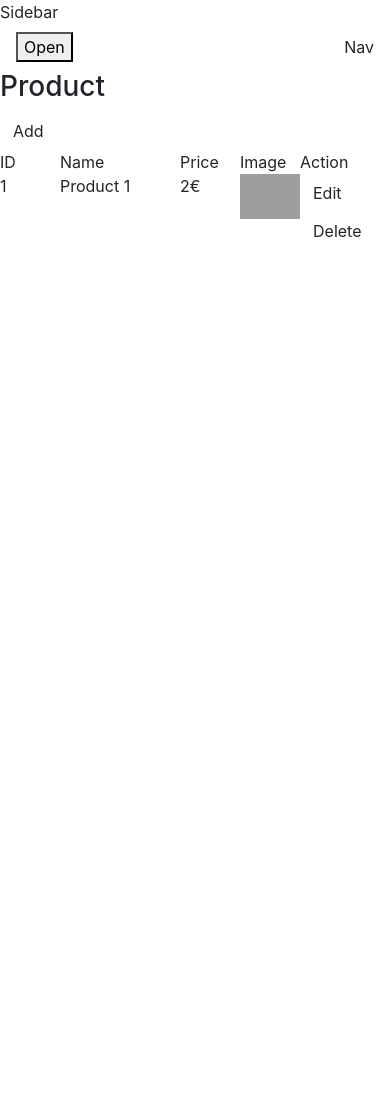
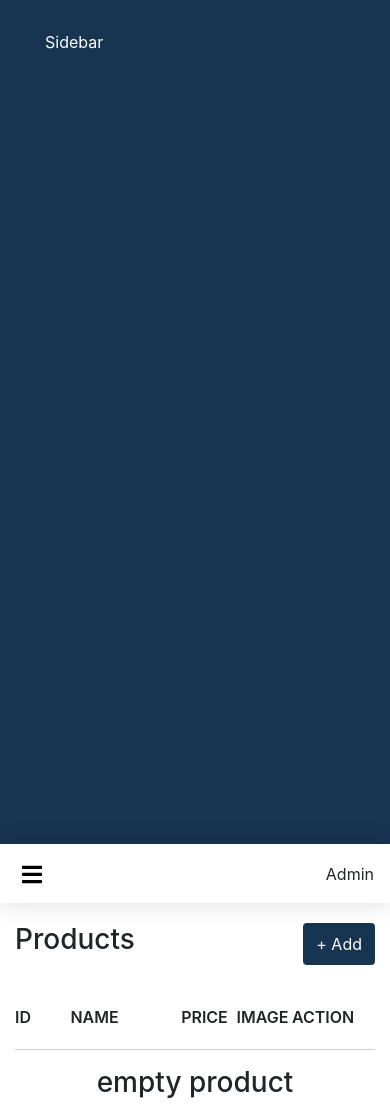
Before and after one commit to JadenHa30/Shopping, a React (Create React App) app: page / in a window 390 px wide. Before the commit the page ends 844 px from the top, so only its background shows below. Built offline with nearby package versions, Linux system fonts and the light colour scheme; grey boxes are pictures that could not be loaded.

Commit message:
render & add form

```diff
--- a/src/App.js
+++ b/src/App.js
@@ -1,5 +1,4 @@
 import React from 'react';
-import logo from './logo.svg';
 import './App.css';
 import ShoppingAdmin from './components/ShoppingAdmin';
 
--- a/src/admin.scss
+++ /dev/null
@@ -1,12 +0,0 @@
-$primary-color: red;
-
-.table-headers,
-.table-rows {
-  display: grid;
-  grid-template-columns: 1fr 2fr 1fr 1fr 1.5fr;
-  .table-cell {
-    img {
-      width: 100%;
-    }
-  }
-}
--- /dev/null
+++ b/src/assets/icons/bar-solid.js
@@ -0,0 +1,9 @@
+import React from 'react'
+
+export default function BarsSolid(props) {
+    return (
+        <>
+            <svg aria-hidden="true" focusable="false" data-prefix="fas" data-icon="bars" class="svg-inline--fa fa-bars fa-w-14" role="img" xmlns="http://www.w3.org/2000/svg" viewBox="0 0 448 512"><path fill="currentColor" d="M16 132h416c8.837 0 16-7.163 16-16V76c0-8.837-7.163-16-16-16H16C7.163 60 0 67.163 0 76v40c0 8.837 7.163 16 16 16zm0 160h416c8.837 0 16-7.163 16-16v-40c0-8.837-7.163-16-16-16H16c-8.837 0-16 7.163-16 16v40c0 8.837 7.163 16 16 16zm0 160h416c8.837 0 16-7.163 16-16v-40c0-8.837-7.163-16-16-16H16c-8.837 0-16 7.163-16 16v40c0 8.837 7.163 16 16 16z"></path></svg>
+        </>
+    )
+}
--- /dev/null
+++ b/src/assets/style/admin.scss
@@ -0,0 +1,98 @@
+@import "./variable.scss";
+
+.table-headers,
+.table-rows {
+  display: grid;
+  grid-template-columns: 1fr 2fr 1fr 1fr 1.5fr;
+  .table-cell {
+    img {
+      width: 100%;
+    }
+  }
+}
+.modal {
+  position: fixed;
+  top: 0;
+  left: 0;
+  background: rgba(0, 0, 0, 0.5);
+  height: 100vh;
+  width: 100wh;
+  display: flex;
+  justify-content: center;
+  align-items: center;
+
+  .content {
+    position: relative;
+    width: 50%;
+    height: 50%;
+    background: #fff;
+    .close {
+      position: absolute;
+      top: 20px;
+      right: 20px;
+    }
+  }
+}
+
+.primary-btn {
+  background: $primary;
+  color: white;
+  &:hover {
+    background: lighten($primary, 10);
+    color: white;
+  }
+}
+
+.sidebar {
+  top: 0;
+  left: 0;
+  height: 100%;
+  min-height: 100vh;
+  padding: 30px;
+  color: white;
+}
+.bg {
+  background-color: $primary;
+}
+.navbar {
+  margin: 0 -15px;
+  box-shadow: $shadow_1;
+  padding: 16px;
+  button {
+    background: none;
+    border: none;
+    svg {
+      width: 20px;
+    }
+  }
+}
+.content-header {
+  display: flex;
+  justify-content: space-between;
+  margin: 20px 0px;
+}
+.table-headers {
+  text-transform: uppercase;
+  font-weight: 600;
+  border-bottom: 1px solid #d2d2d2;
+  padding: 20px 0;
+}
+
+.table-rows {
+  border-bottom: 1px solid #d2d2d2;
+  padding: 20px 0;
+  .table-cell {
+    display: flex;
+    align-items: center;
+    img {
+      max-width: 50px;
+    }
+  }
+}
+
+.empty {
+  min-height: 150px;
+  display: flex;
+  justify-content: center;
+  align-items: center;
+}
--- /dev/null
+++ b/src/assets/style/variable.scss
@@ -0,0 +1,2 @@
+$primary: #173451;
+$shadow_1: 0 0 25px rgba(0, 0, 0, 0.15);
--- /dev/null
+++ b/src/components/ContentHeader.js
@@ -0,0 +1,17 @@
+import React from 'react';
+
+export default function ContentHeader(props) {
+    const handleClick = () => {
+        props.toggleModal();
+    }
+    return (
+        <>{/*React fragment*/}
+            <div className="content-header color">
+                <h3>Products</h3>
+                <button className="btn primary-btn" onClick={handleClick}>+ Add</button>
+            </div>
+
+        </>
+    )
+
+}
--- a/src/components/MainContent.js
+++ b/src/components/MainContent.js
@@ -1,15 +1,37 @@
 import React, { Component } from 'react';
+import ContentHeader from './ContentHeader';
 import ProductRow from './ProductRow';
+import Modal from './Modal';
+
 
 class MainContent extends Component {
-    state = {  }
+    state = {
+        open: false,
+        products: [
+        ]
+      };
+    addProduct = (name, price, image) =>{
+        const product={
+                id: this.state.products.length, //set increasing id
+                name,
+                price,
+                image
+              }
+        this.setState({
+            products:[...this.state.products,product]
+        })
+    }
+    toggleModal = ()=>{
+        this.setState({
+            open: !this.state.open
+        })
+    }
+
     render() {
         return (
+            <>
             <main>
-                <div className="content-header">
-                    <h3>Product</h3>
-                    <button className="btn">Add</button>
-                </div>
+                <ContentHeader toggleModal={this.toggleModal} addProduct={this.addProduct} />
                 <div className="content-table">
                         <div className="table-headers">
                             <div className="table-header">
@@ -28,9 +50,19 @@ class MainContent extends Component {
                                 Action
                             </div>
                         </div>
-                        <ProductRow name="Product 1" price="2" id="1" img="https://minimalistbaker.com/wp-content/uploads/2015/08/AMAZING-5-Ingredient-Vanilla-Coconut-Ice-Cream-Incredibly-simple-perfectly-sweet-INSANELY-creamy-vegan-glutenfree-icecream-dessert-recipe-vanilla-coconuticecream-coconut.jpg"></ProductRow>
+                        {
+                            this.state.products.length>0?
+                            this.state.products.map((product) => {
+                                return <ProductRow key={product.id} product={product}/>
+                            })
+                            :<h3 className="text-center mt-3">empty product</h3>
+                        }
                 </div>
             </main>
+            {
+                this.state.open?<Modal addProduct={this.addProduct} toggleModal={this.toggleModal}/>:''
+            }
+            </>
         );
     }
 }
--- /dev/null
+++ b/src/components/Modal.js
@@ -0,0 +1,51 @@
+import React, { Component } from 'react';
+
+export default class  Modal extends Component{
+    state={
+        name: "",
+        price: 0,
+        image: ""
+    }
+    handleClose = ()=>{
+        this.props.toggleModal();
+    }
+    handleChange = event=>{
+        this.setState({
+            [event.target.name]: event.target.value
+        })
+    }
+    handleSubmit=(event)=>{
+        event.preventDefault();
+        const {name, price, image} = this.state;
+        this.props.addProduct(name,price,image);
+        this.props.toggleModal();
+    }
+    render(){
+        const {name, price, image} = this.state;
+        return(
+            <div className="modal">
+                <div className="content">
+                    <button onClick={this.handleClose} type="button" className="close btn btn-outline-primary">
+                            Close
+                    </button>
+                    <form className="p-3" onSubmit={this.handleSubmit}>
+                        <div className="form-group">
+                            <label htmlFor="exampleInputEmail1">Product Name</label>
+                            <input type="text" name="name" className="form-control" placeholder="Product Name" value={name} onChange={this.handleChange} />
+                        </div>
+                        <div className="form-group">
+                            <label htmlFor="exampleInputPassword1">Price</label>
+                            <input type="text" name="price" className="form-control" placeholder="Price" value={price} onChange={this.handleChange} />
+                        </div>
+                        <div className="form-group">
+                            <label htmlFor="exampleInputPassword1">Image</label>
+                            <input type="text" name="image" className="form-control" placeholder="Image" value={image} onChange={this.handleChange} />
+                        </div>
+                        <button type="submit" className="btn btn-primary">Add</button>
+                    </form>
+                </div>
+            </div>
+        );
+    }
+
+}
--- a/src/components/Navbar.js
+++ b/src/components/Navbar.js
@@ -1,9 +1,11 @@
-import React from 'react';
+import React from 'react'
+import BarsSolid from '../assets/icons/bar-solid'
 
-export default function Navbar (props){
-    return (
-        <div className="navbar">
-            <button onClick={props.toggleSidebar}>Open</button> Nav
-        </div>
-    );
+export default function Navbar(props){
+    return   <div className="navbar">
+                <button onClick={props.toggleSidebar}>
+                        <BarsSolid/>
+                    </button>
+                    Admin
+            </div>
 }
--- a/src/components/ProductRow.js
+++ b/src/components/ProductRow.js
@@ -2,7 +2,7 @@ import React, { Component } from 'react';
 
 class ProductRow extends Component {
     render() {
-        const {id, name, price, img} = this.props;
+        const {id, name, price, image} = this.props.product;
         return (
             <div className="table-rows">
                 <div className="table-cell">
@@ -15,7 +15,7 @@ class ProductRow extends Component {
                     {price}€
                 </div>
                 <div className="table-cell">
-                    <img src={img}  alt=""/>
+                    <img src={image}  alt=""/>
                 </div>
                 <div className="table-cell">
                     <button className="btn">Edit</button>
--- a/src/components/ShoppingAdmin.js
+++ b/src/components/ShoppingAdmin.js
@@ -1,5 +1,5 @@
 import React, { Component } from 'react';
-import "../admin.scss";
+import "../assets/style/admin.scss";
 import Sidebar from "./Sidebar";
 import Navbar from "./Navbar";
 import MainContent from "./MainContent";
@@ -18,9 +18,10 @@ class Shopping extends Component {
     }
     render() {
         return (
+            <div className="container-fluid">
                 <div className="row">
                     {/* sidebar close */}
-                <div className="col-md-3" style={{'display':this.state.sidebar_open ? 'block' : 'none'}}>
+                    <div className="col-md-3 bg" style={{'display':this.state.sidebar_open ? 'block' : 'none'}}>
                         <Sidebar></Sidebar>
                     </div>
                     <div className={this.state.sidebar_open?'col-md-9':'col-md-12'}>
@@ -28,6 +29,7 @@ class Shopping extends Component {
                         <MainContent></MainContent>
                     </div>
                 </div>
+            </div>
         );
     }
 }
--- a/src/components/Sidebar.js
+++ b/src/components/Sidebar.js
@@ -1,13 +1,7 @@
-import React, { Component } from 'react';
+import React from 'react'
 
-class Sidebar extends Component {
-    render() {
-        return (
-            <div>
-                Sidebar
-            </div>
-        );
-    }
+export default function Sidebar(){
+    return  <div className="sidebar">
+    Sidebar
+</div>
 }
-
-export default Sidebar;
```
Lines whose indentation alone changed are shown as unchanged.
